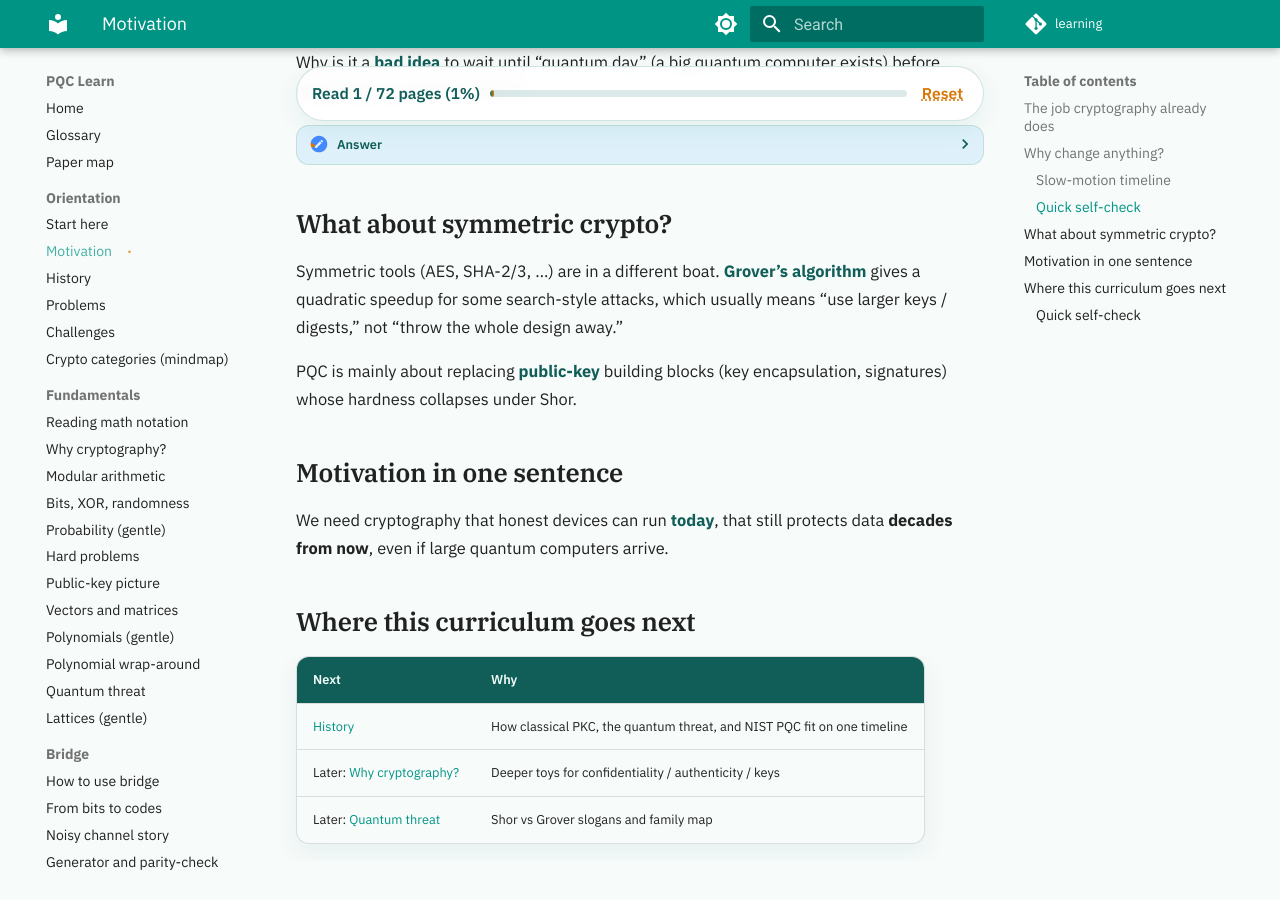
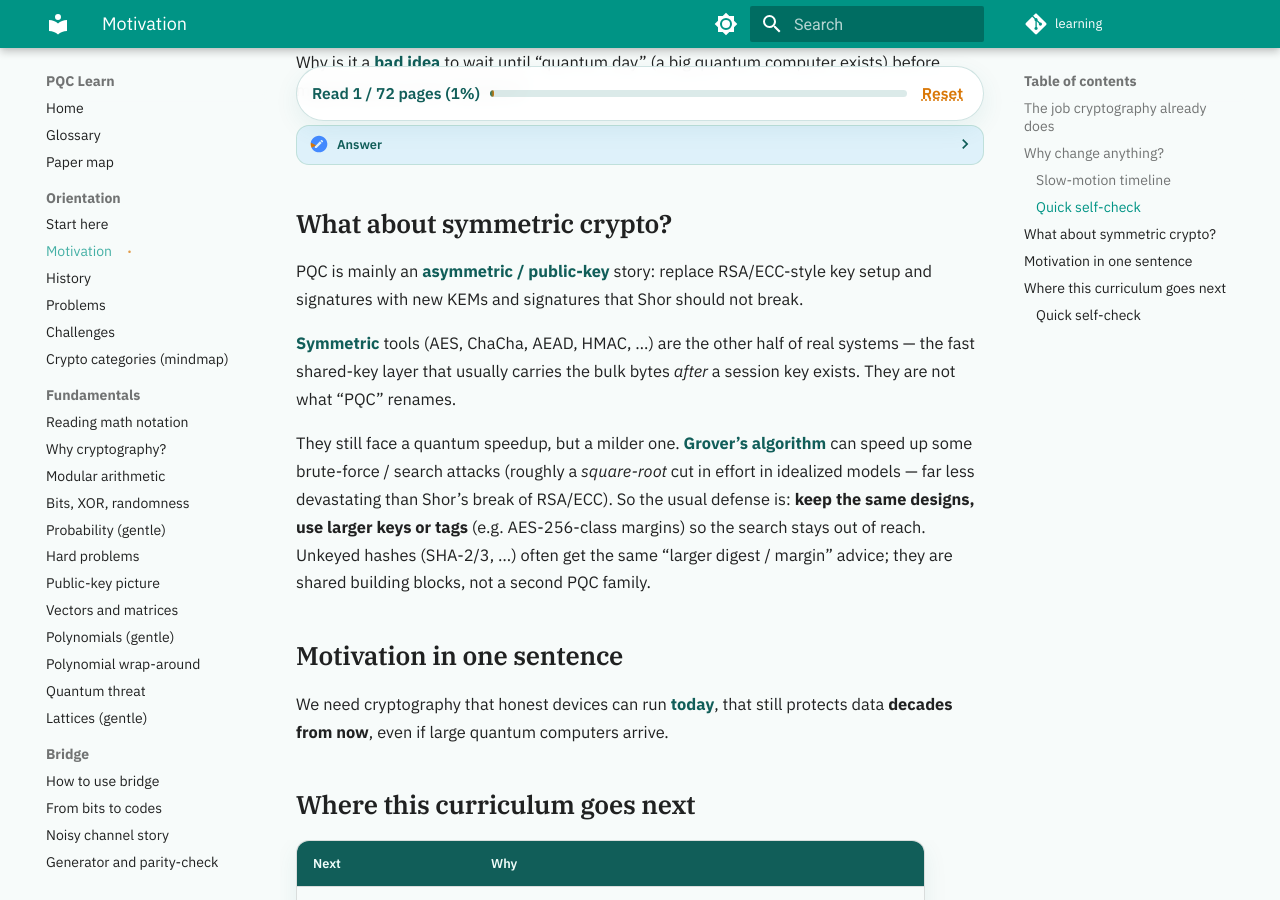
Before and after one commit to Post-Quantum-Cryptography-PQC/learning, an MkDocs documentation site: the page built from docs/orientation/motivation.md, in a window 1280 px wide and 900 px high, scrolled down 2006 px. Built offline with MkDocs 1.6.1 and Material for MkDocs 9.7.7, drawn with Linux system fonts in a browser that asks for light colours; comment, search, counter and statistics services are not loaded.

Commit message:
sync from pqc-learning-public@93571f1

```diff
--- a/docs/orientation/motivation.md
+++ b/docs/orientation/motivation.md
@@ -58,9 +58,11 @@ Because an attacker can record ciphertext <em>now</em> and decrypt it <em>later<
 
 ## What about symmetric crypto?
 
-Symmetric tools (AES, SHA-2/3, …) are in a different boat. **Grover’s algorithm** gives a quadratic speedup for some search-style attacks, which usually means “use larger keys / digests,” not “throw the whole design away.”
+PQC is mainly an **asymmetric / public-key** story: replace RSA/ECC-style key setup and signatures with new KEMs and signatures that Shor should not break.
 
-PQC is mainly about replacing **public-key** building blocks (key encapsulation, signatures) whose hardness collapses under Shor.
+**Symmetric** tools (AES, ChaCha, AEAD, HMAC, …) are the other half of real systems — the fast shared-key layer that usually carries the bulk bytes *after* a session key exists. They are not what “PQC” renames.
+
+They still face a quantum speedup, but a milder one. **Grover’s algorithm** can speed up some brute-force / search attacks (roughly a *square-root* cut in effort in idealized models — far less devastating than Shor’s break of RSA/ECC). So the usual defense is: **keep the same designs, use larger keys or tags** (e.g. AES-256-class margins) so the search stays out of reach. Unkeyed hashes (SHA-2/3, …) often get the same “larger digest / margin” advice; they are shared building blocks, not a second PQC family.
 
 ## Motivation in one sentence
 
```
